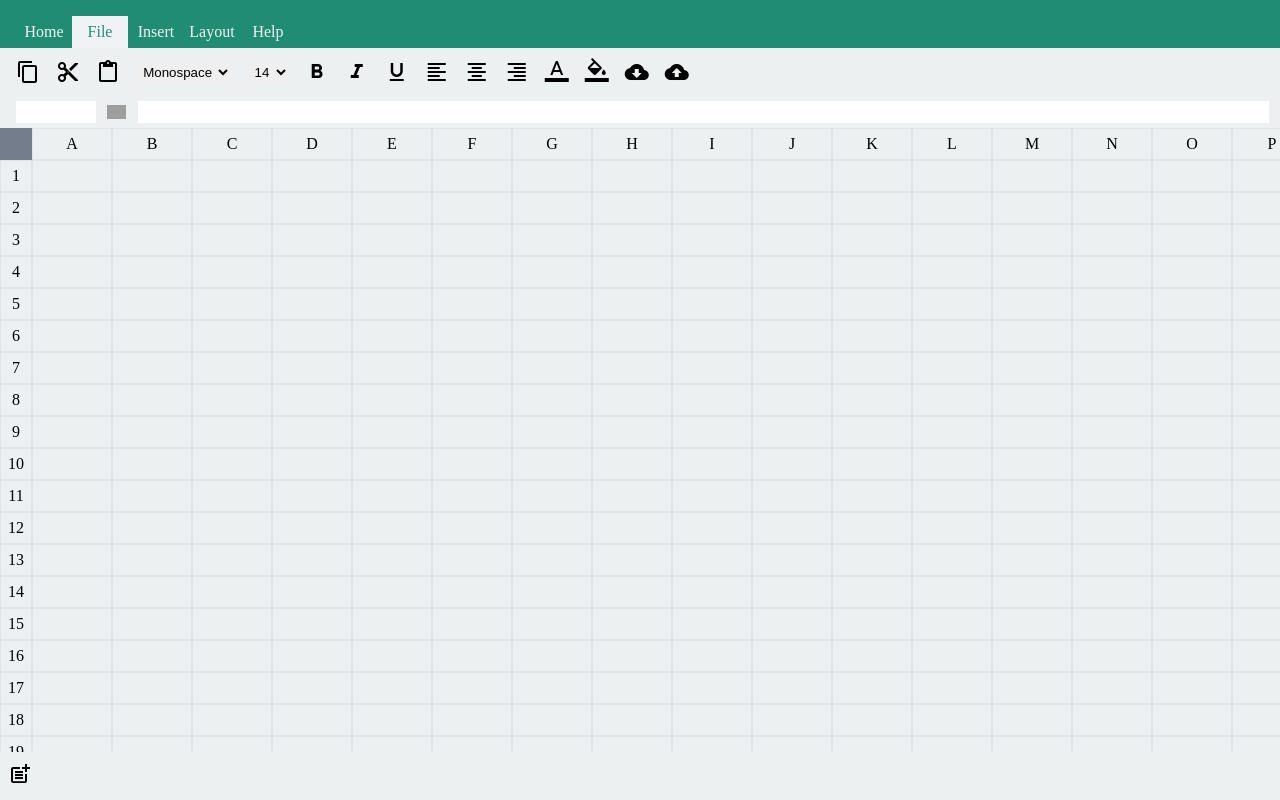
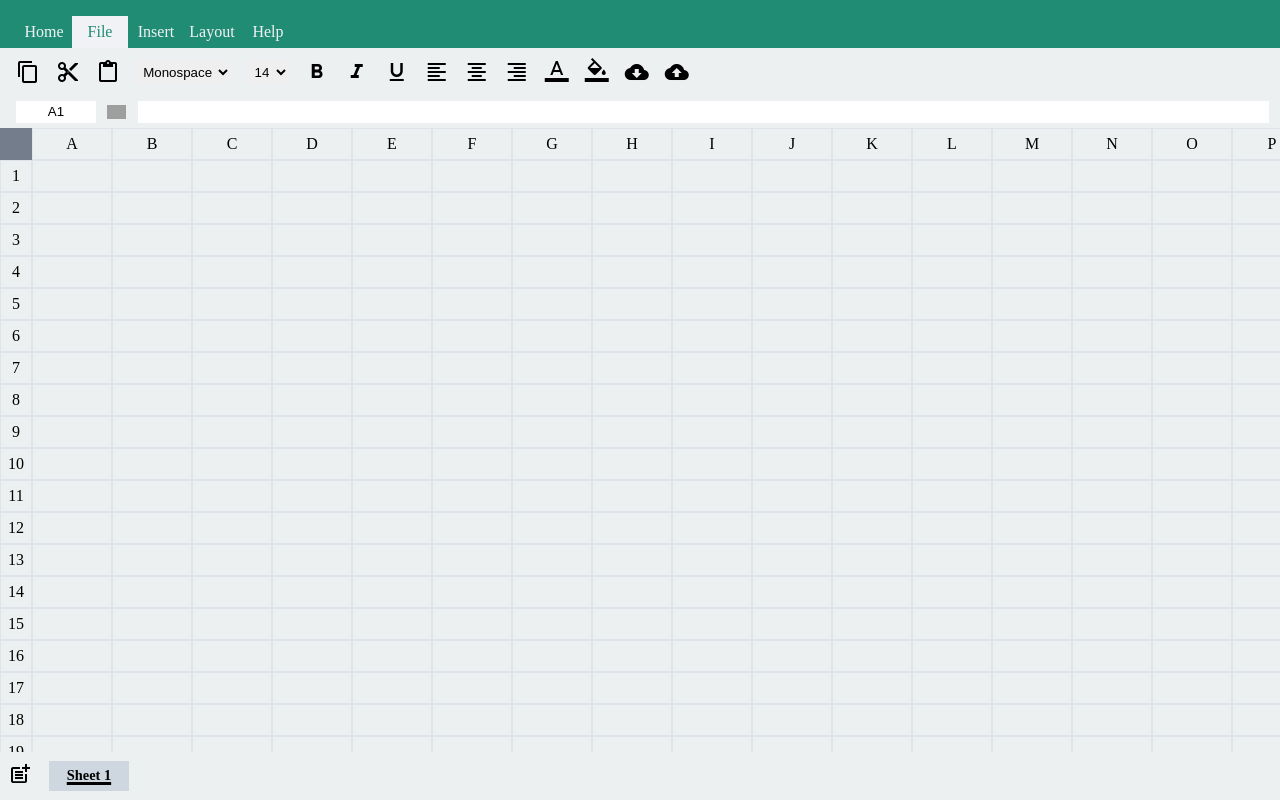
Before and after one commit to Vedika-Agrawal/ExcelTeaser, a plain HTML site: page index.html in a window 1280 px wide. Drawn offline with Linux system fonts and the light colour scheme; grey boxes are pictures that could not be loaded.

Commit message:
feat: multiplwSheet management & storage

```diff
--- a/cell-properties.js
+++ b/cell-properties.js
@@ -1,25 +1,32 @@
+let collectedSheetDB = [];  //Contains all SheetDB
 let sheetDB = [];
 
-for (let i = 0; i < rows; i++) {
-    let sheetRow = [];
-    for (let j = 0; j < cols; j++) {
-        let cellProp = {
-            bold: false,
-            italic: false,
-            underline: false,
-            alignment: "left",
-            fontFamily: "monospace",
-            fontSize: "14",
-            fontColor: "#000000",
-            BGcolor: "#000000",  // Just for indication purpose,
-            value: "",
-            formula: "",
-            children: [],
-        }
-        sheetRow.push(cellProp);
-    }
-    sheetDB.push(sheetRow);
+{
+    let addSheetBtn = document.querySelector(".sheet-add-icon");
+    addSheetBtn.click();
+    // handleSheetProperties();
 }
+
+// for (let i = 0; i < rows; i++) {
+//     let sheetRow = [];
+//     for (let j = 0; j < cols; j++) {
+//         let cellProp = {
+//             bold: false,
+//             italic: false,
+//             underline: false,
+//             alignment: "left",
+//             fontFamily: "monospace",
+//             fontSize: "14",
+//             fontColor: "#000000",
+//             BGcolor: "#000000",  // Just for indication purpose,
+//             value: "",
+//             formula: "",
+//             children: [],
+//         }
+//         sheetRow.push(cellProp);
+//     }
+//     sheetDB.push(sheetRow);
+// }
 
 // Selectors for cell properties
 let bold = document.querySelector(".bold");
--- a/cycleValidation.js
+++ b/cycleValidation.js
@@ -1,15 +1,15 @@
 // Storage -> 2D array (Basic needed)
-
+let collectedGraphComponent = [];
 let graphComponentMatrix = [];
 
-for (let i = 0; i < rows; i++) {
-    let row = [];
-    for (let j = 0; j < cols; j++) {
-        // Why array -> More than 1 child relation(dependency)
-        row.push([]);
-    }
-    graphComponentMatrix.push(row);
-}
+// for (let i = 0; i < rows; i++) {
+//     let row = [];
+//     for (let j = 0; j < cols; j++) {
+//         // Why array -> More than 1 child relation(dependency)
+//         row.push([]);
+//     }
+//     graphComponentMatrix.push(row);
+// }
 
 // True -> cyclic, False -> Not cyclic
 function isGraphCylic(graphComponentMatrix) {
--- a/index.html
+++ b/index.html
@@ -102,7 +102,7 @@
     <script src="./grid.js"></script>
     <script src="./cyclicPathTrace.js"></script>
     <script src="./cycleValidation.js"></script>
-    <!-- <script src="./sheetsHandling.js"></script> -->
+    <script src="./sheetsHandling.js"></script>
     <script src="./cell-properties.js"></script>
     <script src="./formula.js"></script>
     <!-- <script src="./cutCopyPaste.js"></script> -->
--- /dev/null
+++ b/sheetsHandling.js
@@ -0,0 +1,142 @@
+let activeSheetColor  ="#ced6e0";
+let sheetsFolderCont = document.querySelector(".sheets-folder-cont");
+let addSheetBtn = document.querySelector(".sheet-add-icon");
+
+addSheetBtn.addEventListener("click", (e) => {
+    let sheet = document.createElement("div");
+    sheet.setAttribute("class", "sheet-folder");
+
+    let allSheetFolders = document.querySelectorAll(".sheet-folder");
+    sheet.setAttribute("id", allSheetFolders.length);
+
+    sheet.innerHTML = `
+        <div class="sheet-content">Sheet ${allSheetFolders.length + 1}</div>
+    `;
+
+    sheetsFolderCont.appendChild(sheet);
+    sheet.scrollIntoView();
+
+    // DB
+    createSheetDB();
+    createGraphComponentMatrix();
+    handleSheetActiveness(sheet);
+    handleSheetRemoval(sheet);
+    sheet.click();
+})
+
+function handleSheetRemoval(sheet) {
+    sheet.addEventListener("mousedown", (e) => {
+        // Right click
+        if (e.button !== 2) return;
+
+        let allSheetFolders = document.querySelectorAll(".sheet-folder");
+        if (allSheetFolders.length === 1) {
+            alert("You need to have atleast one sheet!!");
+            return;
+        }
+
+        let response = confirm("Your sheet will be removed permanently, Are you sure?");
+        if (response === false) return;
+
+        let sheetIdx = Number(sheet.getAttribute("id"));
+        // DB
+        collectedSheetDB.splice(sheetIdx, 1);
+        collectedGraphComponent.splice(sheetIdx, 1);
+        // UI
+        handleSheetUIRemoval(sheet)
+
+        // By default DB to sheet 1 (active)
+        sheetDB = collectedSheetDB[0];
+        graphComponentMatrix = collectedGraphComponent[0];
+        handleSheetProperties();
+    })
+}
+
+
+function handleSheetDB(sheetIdx) {
+    sheetDB = collectedSheetDB[sheetIdx];
+    graphComponentMatrix = collectedGraphComponent[sheetIdx];
+}
+
+function handleSheetProperties() {
+    for (let i = 0; i < rows; i++) {
+        for (let j = 0; j < cols; j++) {
+            let cell = document.querySelector(`.cell[rid="${i}"][cid="${j}"]`);
+            cell.click();
+        }
+    }
+    // By default click on first cell via DOM
+    let firstCell = document.querySelector(".cell");
+    firstCell.click();
+}
+
+function handleSheetUIRemoval(sheet) {
+    sheet.remove();
+    let allSheetFolders = document.querySelectorAll(".sheet-folder");
+    for (let i = 0;i < allSheetFolders.length;i++) {
+        allSheetFolders[i].setAttribute("id", i);
+        let sheetContent = allSheetFolders[i].querySelector(".sheet-content");
+        sheetContent.innerText = `Sheet ${i+1}`;
+        allSheetFolders[i].style.backgroundColor = "transparent";
+    }
+
+    allSheetFolders[0].style.backgroundColor = activeSheetColor;
+}
+
+function handleSheetUI(sheet) {
+    let allSheetFolders = document.querySelectorAll(".sheet-folder");
+    for (let i = 0; i < allSheetFolders.length; i++) {
+        allSheetFolders[i].style.backgroundColor = "transparent";
+    }
+    sheet.style.backgroundColor = activeSheetColor;
+}
+
+function handleSheetActiveness(sheet) {
+    sheet.addEventListener("click", (e) => {
+        let sheetIdx = Number(sheet.getAttribute("id"));
+        handleSheetDB(sheetIdx);
+        handleSheetProperties();
+        handleSheetUI(sheet);
+        // console.log(sheetDB);
+    })
+}
+
+
+
+function createSheetDB() {
+    let sheetDB = [];
+    for (let i = 0; i < rows; i++) {
+        let sheetRow = [];
+        for (let j = 0; j < cols; j++) {
+            let cellProp = {
+                bold: false,
+                italic: false,
+                underline: false,
+                alignment: "left",
+                fontFamily: "monospace",
+                fontSize: "14",
+                fontColor: "#000000",
+                BGcolor: "#000000",  // Just for indication purpose,
+                value: "",
+                formula: "",
+                children: [],
+            }
+            sheetRow.push(cellProp);
+        }
+        sheetDB.push(sheetRow);
+    }
+    collectedSheetDB.push(sheetDB);
+}
+
+function createGraphComponentMatrix() {
+    let graphComponentMatrix = [];
+    for (let i = 0; i < rows; i++) {
+        let row = [];
+        for (let j = 0; j < cols; j++) {
+            // Why array -> More than 1 child relation(dependency)
+            row.push([]);
+        }
+        graphComponentMatrix.push(row);
+    }
+    collectedGraphComponent.push(graphComponentMatrix);
+}
```
